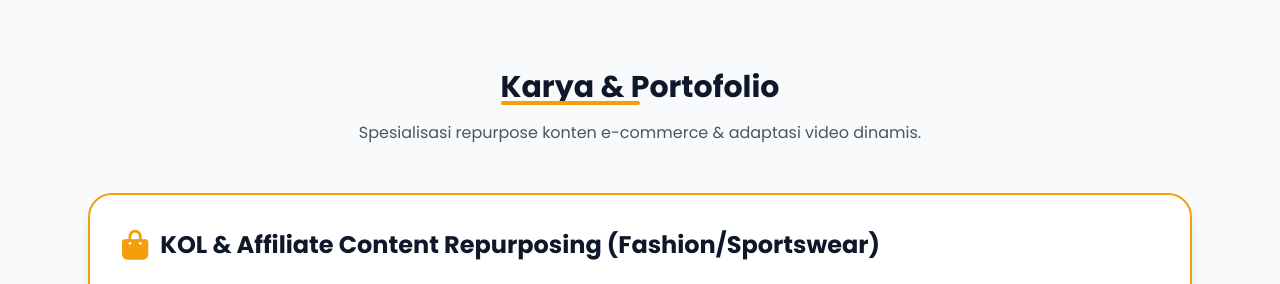
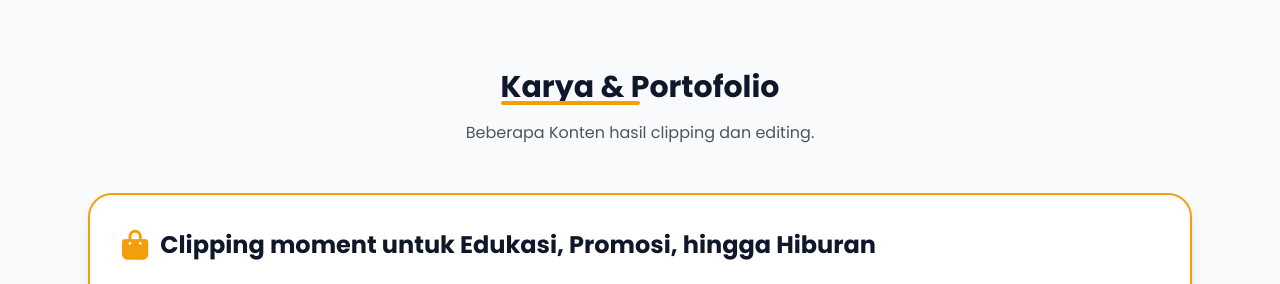
Before and after one commit to derryl-ferrari/web-portfolio, a plain HTML site: page index.html in a window 1280 px wide. Shown: the part 1580-1864 px from the top of the page. Drawn offline with nearby package versions, Linux system fonts and the light colour scheme.

Commit message:
Update index.html

```diff
--- a/index.html
+++ b/index.html
@@ -141,17 +141,17 @@
                     Karya & Portofolio
                     <span class="absolute bottom-0 left-0 w-1/2 h-1 bg-gold rounded"></span>
                 </h2>
-                <p class="text-gray-600">Spesialisasi repurpose konten e-commerce & adaptasi video dinamis.</p>
+                <p class="text-gray-600">Beberapa Konten hasil clipping dan editing.</p>
             </div>
 
             <!-- 1. SLOT BARU: KOL & AFFILIATE REPURPOSING (FASHION/SPORTSWEAR) -->
             <div class="mb-16 bg-white rounded-3xl p-8 border-2 border-gold shadow-lg">
                 <div class="flex items-center gap-3 mb-6">
                     <i class="fas fa-shopping-bag text-3xl text-gold"></i>
-                    <h3 class="text-2xl font-bold text-navy">KOL & Affiliate Content Repurposing (Fashion/Sportswear)</h3>
+                    <h3 class="text-2xl font-bold text-navy">Clipping moment untuk Edukasi, Promosi, hingga Hiburan</h3>
                 </div>
                 <p class="text-gray-600 mb-8">
-                    Fokus pada memotong (clipping) momen testimoni dan <em>hook</em> terbaik dari video KOL/Live. Diedit dengan pacing cepat, transisi dinamis, penambahan teks/caption menarik, serta audio trending untuk kebutuhan Konten.
+                    Fokus pada memotong (clipping) momen dan <em>hook</em> terbaik dari video Live. Diedit dengan pacing cepat, transisi dinamis, penambahan teks/caption menarik, serta audio trending untuk kebutuhan Konten.
                 </p>
 
                 <div class="grid grid-cols-1 sm:grid-cols-2 md:grid-cols-4 gap-6">
```
